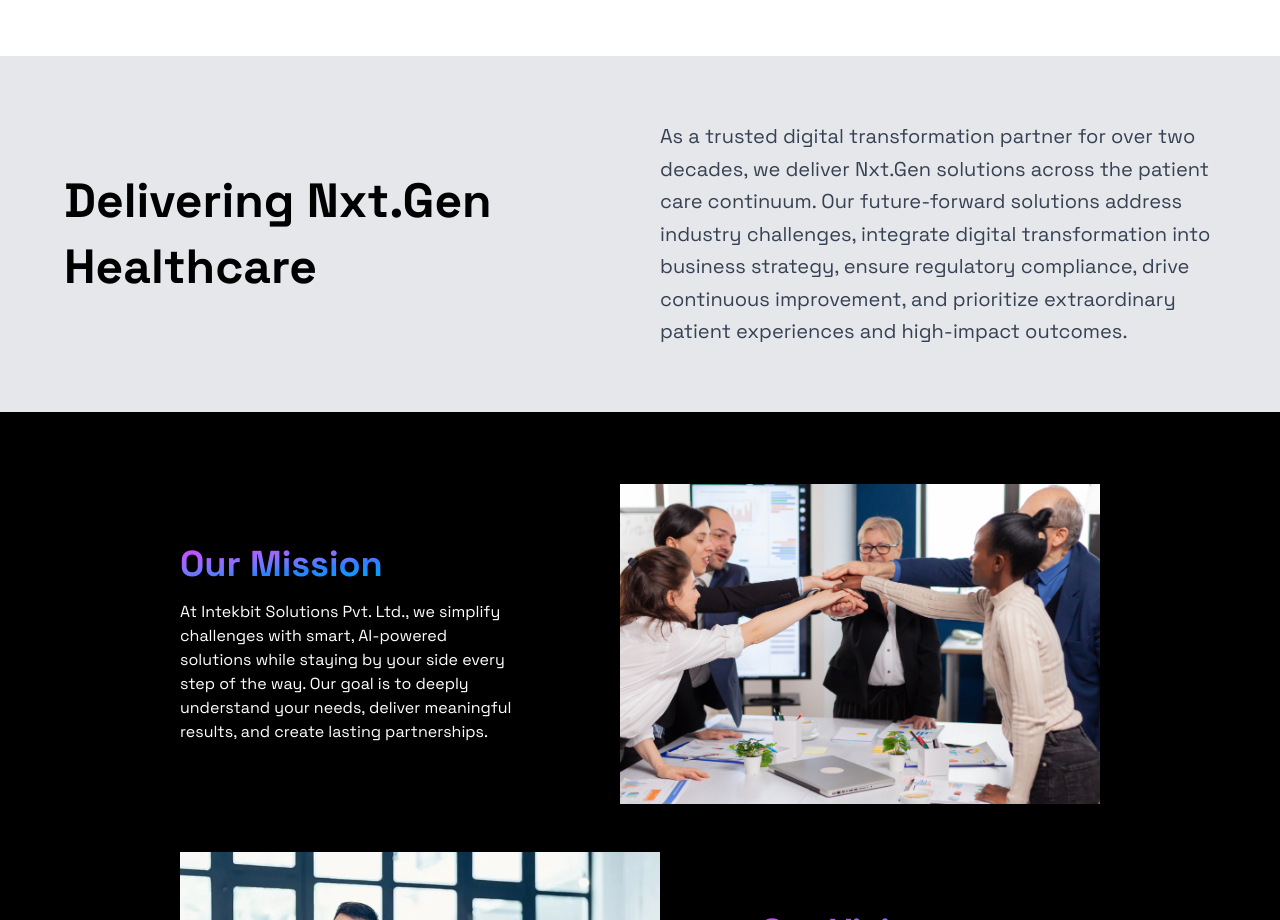
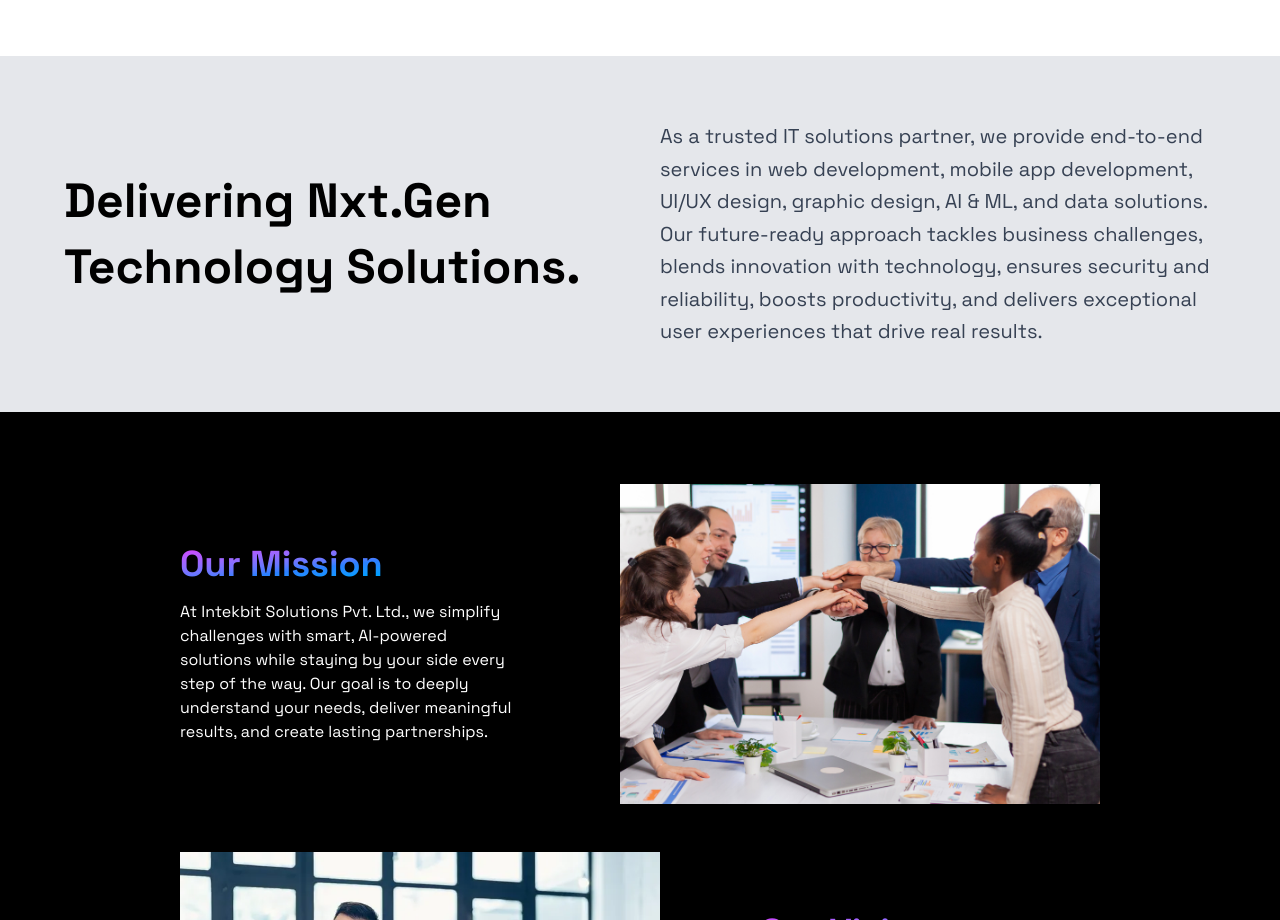
Before and after one commit to sushilkantaria/intekbit, a React (Vite) app: page /about in a window 1280 px wide. Shown: the part 800-1720 px from the top of the page. Built offline with nearby package versions, Linux system fonts and the light colour scheme.

Commit message:
content changes on other pgs

```diff
--- a/src/data/about/agileSteps.js
+++ b/src/data/about/agileSteps.js
@@ -3,12 +3,12 @@ const agileSteps = [
   {
     number: '1',
     title: 'Plan',
-    description: `Define the project vision, outline objectives, and set clear deliverables. Our team gathers requirements from stakeholders to understand the product's scope.`,
+    description: `Define the project vision, outline objectives, and set clear deliverables. Our team gather requirements from stakeholders to understand the product's scope.`,
   },
   {
     number: '2',
     title: 'Design',
-    description: `Develop a conceptual framework, wireframes, and prototype. The design phase focuses on a user-centric approach to ensure the final product aligns with expectations.`,
+    description: `Develop a conceptual framework, wireframes, and prototype. The design phase focuses on a user-centric approach to ensure the final product aligns the with clients' expectations.`,
   },
   {
     number: '3',
@@ -18,12 +18,12 @@ const agileSteps = [
   {
     number: '4',
     title: 'Test',
-    description: `Perform rigorous testing throughout the development process to ensure reliability and user satisfaction. Feedback from users helps improve the product.`,
+    description: `We perform rigorous testing throughout the development process to ensure reliability and user satisfaction. Taking feedback from users is a major part of our process`,
   },
   {
     number: '5',
     title: 'Deploy & Review',
-    description: `After deployment, we actively collect user feedback, monitor performance, and make necessary updates. We review the product with stakeholders to assess outcomes and identify any changes or improvements.`,
+    description: `After deployment, we actively collect our users' feedbacks, monitor performance and make necessary updates. We review the product with stakeholders to assess outcomes and identify any changes or improvements.`,
   },
 ];
 
--- a/src/pages/AboutUs.jsx
+++ b/src/pages/AboutUs.jsx
@@ -52,19 +52,14 @@ const AboutUs = () => {
     <div>
       <h2 className="text-4xl md:text-5xl font-bold text-black leading-snug">
         Delivering <span className="text-black">Nxt.Gen</span> <br />
-        Healthcare
+        Technology Solutions.
       </h2>
     </div>
 
     {/* Right Side Description */}
     <div>
       <p className="text-gray-700 text-lg md:text-xl leading-relaxed">
-        As a trusted digital transformation partner for over two decades, we
-        deliver Nxt.Gen solutions across the patient care continuum. Our
-        future-forward solutions address industry challenges, integrate digital
-        transformation into business strategy, ensure regulatory compliance,
-        drive continuous improvement, and prioritize extraordinary patient
-        experiences and high-impact outcomes.
+        As a trusted IT solutions partner, we provide end-to-end services in web development, mobile app development, UI/UX design, graphic design, AI & ML, and data solutions. Our future-ready approach tackles business challenges, blends innovation with technology, ensures security and reliability, boosts productivity, and delivers exceptional user experiences that drive real results.
       </p>
     </div>
   </div>
--- a/src/pages/Blog.jsx
+++ b/src/pages/Blog.jsx
@@ -75,13 +75,10 @@ function Blog() {
       <section className="min-h-[50vh] py-16 flex items-center justify-center text-center px-4">
         <div className="max-w-4xl">
           <h1 className="text-5xl font-black mb-4 leading-tight bg-gradient-to-br from-cyan-400 via-blue-500 to-fuchsia-500 bg-clip-text text-transparent drop-shadow-lg">
-            Our Blog
+            Our Blogs
           </h1>
           <p className="text-lg text-gray-300 max-w-2xl mx-auto">
-            Insights, trends, and tips from the world of IT, AI, cloud, and
-            design. Stay updated with our latest articles. Insights, trends, and
-            tips from the world of IT, AI, cloud, and design. Stay updated with
-            our latest articles.
+            Insights, trends, and tips from the world of IT, AI, cloud and design. Stay updated with our latest articles. Insights, trends and tips from the world of IT, AI, cloud and design. Stay updated with our latest articles.
           </p>
         </div>
       </section>
```
